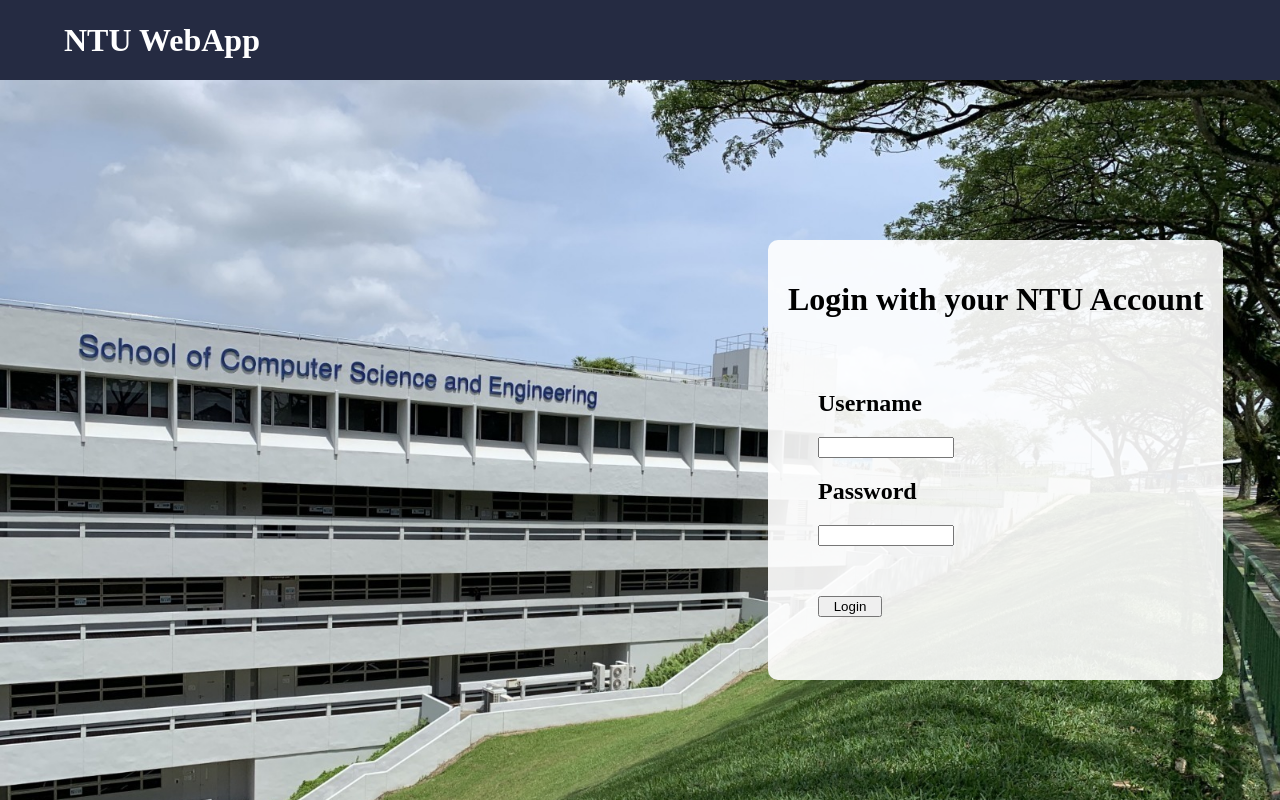
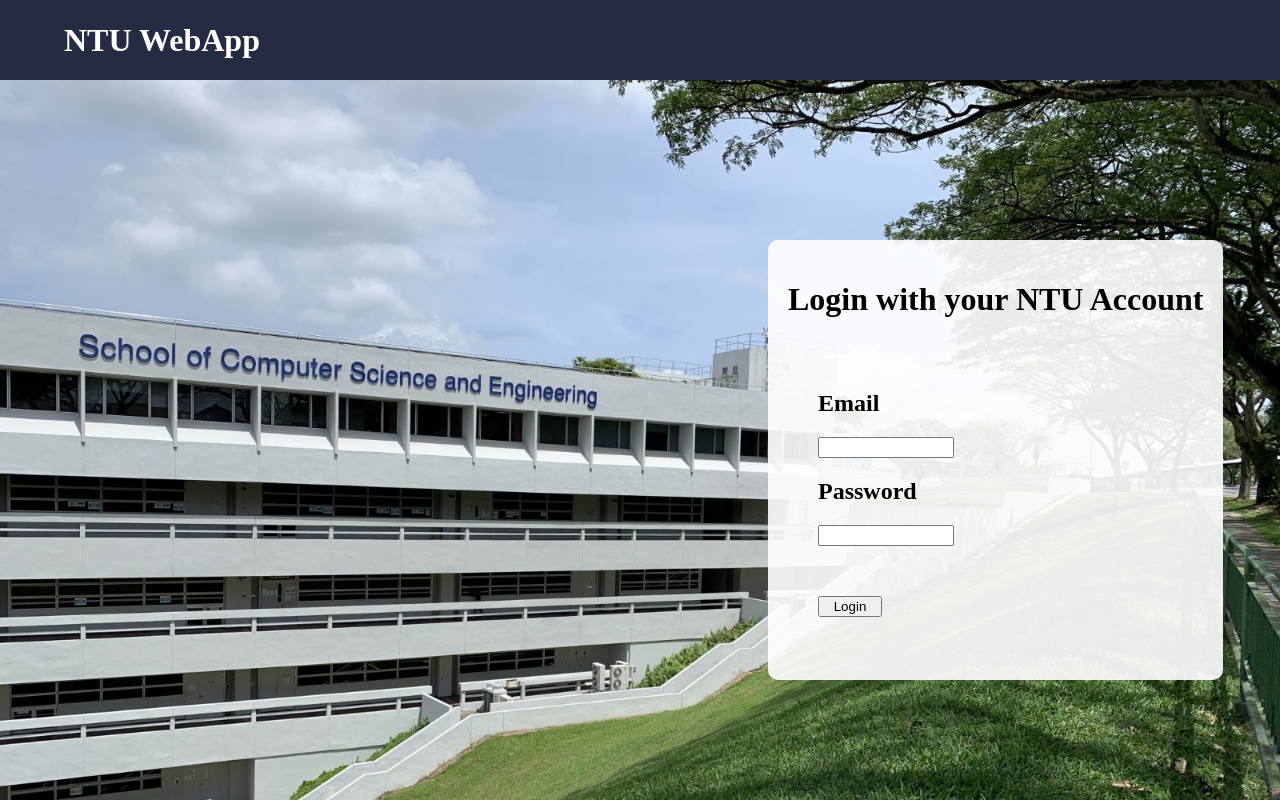
Before and after one commit to winglam209/TechTrek-G6-FE, a React (Create React App) app in the folder fill-in-the-blank/: page / in a window 1280 px wide. Built offline with nearby package versions, Linux system fonts and the light colour scheme; no server answers.

Commit message:
feat: :sparkles: Add firebase auth

```diff
--- a/fill-in-the-blank/package.json
+++ b/fill-in-the-blank/package.json
@@ -12,6 +12,7 @@
     "react-bootstrap": "^2.5.0",
     "react-containers": "^16.0.5",
     "react-dom": "^18.2.0",
+    "react-firebase-hooks": "^5.0.3",
     "react-icons": "^4.4.0",
     "react-router-dom": "^6.3.0",
     "react-scripts": "5.0.1",
--- a/fill-in-the-blank/src/App.js
+++ b/fill-in-the-blank/src/App.js
@@ -1,18 +1,25 @@
 import { BrowserRouter as Router, Routes, Route } from "react-router-dom";
 
+import { useAuthState } from "react-firebase-hooks/auth";
+import { firebaseAuth } from "./firebase";
+
 import ProtectedRoutes from "./components/ProectedRoutes";
-import { AuthProvider } from "./context/authContext";
-
 import NavBar from "./components/layout/NavBar";
 import Home from "./pages/Home";
 import GroupFinder from "./pages/GroupFinder";
 import IndexSwap from "./pages/IndexSwap";
 import Forum from "./pages/Forum";
+import Loader from "./components/Loader";
 
 function App() {
+  const [user, loading, error] = useAuthState(firebaseAuth);
+
   return (
-    <AuthProvider>
     <Router>
+      {loading ? (
+        <Loader />
+      ) : (
+        <div>
           <NavBar />
           <Routes>
             <Route path="/*" element={<Home />} />
@@ -22,8 +29,9 @@
               <Route path="/forum" element={<Forum />} />
             </Route>
           </Routes>
+        </div>
+      )}
     </Router>
-    </AuthProvider>
   );
 }
 
--- /dev/null
+++ b/fill-in-the-blank/src/components/Loader.jsx
@@ -0,0 +1,11 @@
+import styles from "../styles/components/Loader.module.css";
+
+const Loader = () => {
+  return (
+    <div className={styles.main}>
+      <div className={styles.loader} />
+    </div>
+  );
+};
+
+export default Loader;
--- a/fill-in-the-blank/src/components/Login.jsx
+++ b/fill-in-the-blank/src/components/Login.jsx
@@ -1,20 +1,48 @@
-import { useContext } from "react";
+import { useState } from "react";
 
-import { authContext } from "../context/authContext";
+import { firebaseAuth } from "../firebase";
+import { signInWithEmailAndPassword } from "firebase/auth";
 
 import styles from "../styles/components/Login.module.css";
 
 const Login = () => {
-  const { setAuth } = useContext(authContext);
+  const [email, setEmail] = useState("");
+  const [password, setPassword] = useState("");
+
+  const handleSignIn = () => {
+    signInWithEmailAndPassword(firebaseAuth, email, password)
+      .then((userCredential) => {
+        // Signed in
+        const user = userCredential.user;
+        console.log("Signed in as: ", user);
+      })
+      .catch((error) => {
+        console.log("Error: ", error);
+      });
+  };
+
+  console.log("email:", email);
+  console.log("password:", password);
+
   return (
     <div className={styles.loginCard}>
       <h1>Login with your NTU Account</h1>
       <div className={styles.loginArea}>
-        <h2 className={styles.inputHeader}>Username</h2>
-        <input className={styles.inputField} />
+        <h2 className={styles.inputHeader}>Email</h2>
+        <input
+          className={styles.inputField}
+          type="email"
+          value={email}
+          onChange={(e) => setEmail(e.target.value)}
+        />
         <h2 className={styles.inputHeader}>Password</h2>
-        <input className={styles.inputField} />
-        <button className={styles.loginButton} onClick={() => setAuth(true)}>
+        <input
+          className={styles.inputField}
+          type="password"
+          value={password}
+          onChange={(e) => setPassword(e.target.value)}
+        />
+        <button className={styles.loginButton} onClick={handleSignIn}>
           Login
         </button>
       </div>
--- a/fill-in-the-blank/src/components/ProectedRoutes.jsx
+++ b/fill-in-the-blank/src/components/ProectedRoutes.jsx
@@ -1,11 +1,12 @@
-import { useContext } from "react";
+import { Navigate, Outlet } from "react-router-dom";
+import { useAuthState } from "react-firebase-hooks/auth";
 
-import { Navigate, Outlet } from "react-router-dom";
-
-import { authContext } from "../context/authContext";
+import { firebaseAuth } from "../firebase";
 
 export default function ProtectedRoutes() {
-  const { auth } = useContext(authContext);
+  const [user, loading, error] = useAuthState(firebaseAuth);
 
-  return auth ? <Outlet /> : <Navigate to="/" />;
+  console.log("Current Logged-in user:", user);
+
+  return user ? <Outlet /> : <Navigate to="/" />;
 }
--- a/fill-in-the-blank/src/components/layout/NavBar.jsx
+++ b/fill-in-the-blank/src/components/layout/NavBar.jsx
@@ -1,17 +1,28 @@
-import { useContext } from "react";
 import { Link } from "react-router-dom";
 
-import { authContext } from "../../context/authContext";
+import { signOut } from "firebase/auth";
+import { useAuthState } from "react-firebase-hooks/auth";
+import { firebaseAuth } from "../../firebase";
 
 import styles from "../../styles/components/layout/NavBar.module.css";
 
 const NavBar = () => {
-  const { auth, setAuth } = useContext(authContext);
-  console.log(auth);
+  const [user, loading, error] = useAuthState(firebaseAuth);
+
+  const logout = () => {
+    signOut(firebaseAuth)
+      .then(() => {
+        console.log("Signed out successfully");
+      })
+      .catch((error) => {
+        console.log("Signed out failed: ", error);
+      });
+  };
+
   return (
     <div className={styles.navBar}>
       <header className={styles.websiteTitle}>NTU WebApp</header>
-      {auth ? (
+      {user ? (
         <div className={styles.navBarLinksRow}>
           <Link className={styles.navBarLink} to="/indexSwap">
             Index Swap
@@ -27,8 +38,8 @@
         <div className={styles.navBarLinksRow}></div>
       )}
 
-      {auth ? (
-        <button className={styles.loginButton} onClick={() => setAuth(false)}>
+      {user ? (
+        <button className={styles.loginButton} onClick={logout}>
           Log Out
         </button>
       ) : (
--- a/fill-in-the-blank/src/context/authContext.jsx
+++ /dev/null
@@ -1,21 +0,0 @@
-import { createContext, useState } from "react";
-
-export const authContext = createContext({
-  auth: false,
-  setAuth: () => {},
-});
-
-export const AuthProvider = ({ children }) => {
-  const [auth, setAuth] = useState(false);
-
-  return (
-    <authContext.Provider
-      value={{
-        auth,
-        setAuth,
-      }}
-    >
-      {children}
-    </authContext.Provider>
-  );
-};
--- a/fill-in-the-blank/src/firebase.js
+++ b/fill-in-the-blank/src/firebase.js
@@ -1,6 +1,7 @@
 // Import the functions you need from the SDKs you need
 import { initializeApp } from "firebase/app";
 import { getFirestore } from "firebase/firestore";
+import { connectAuthEmulator, getAuth } from "firebase/auth";
 // TODO: Add SDKs for Firebase products that you want to use
 // https://firebase.google.com/docs/web/setup#available-libraries
 
@@ -17,3 +18,4 @@
 // Initialize Firebase
 const app = initializeApp(firebaseConfig);
 export const db = getFirestore(app);
+export const firebaseAuth = getAuth(app);
--- a/fill-in-the-blank/src/pages/Home.jsx
+++ b/fill-in-the-blank/src/pages/Home.jsx
@@ -1,14 +1,14 @@
-import { useContext } from "react";
+import { useAuthState } from "react-firebase-hooks/auth";
 
-import { authContext } from "../context/authContext";
+import { firebaseAuth } from "../firebase";
 
 import Login from "../components/Login";
 
 import styles from "../styles/pages/Home.module.css";
 
 const Home = () => {
-  const { auth } = useContext(authContext);
-  return <div className={styles.home}>{auth ? <></> : <Login />}</div>;
+  const [user, loading, error] = useAuthState(firebaseAuth);
+  return <div className={styles.home}>{user ? <></> : <Login />}</div>;
 };
 
 export default Home;
--- a/fill-in-the-blank/src/pages/IndexSwap.jsx
+++ b/fill-in-the-blank/src/pages/IndexSwap.jsx
@@ -4,7 +4,10 @@
 import styles from "../styles/pages/IndexSwap.module.css";
 
 const IndexSwap = () => {
-  const q = query(collection(db, "Forum"), where("Comment", "==", "Hi"));
+  const q = query(
+    collection(db, "Index-Swap"),
+    where("Email", "==", "xyz@gmail.com")
+  );
 
   async function getData() {
     const querySnapshot = await getDocs(q);
--- /dev/null
+++ b/fill-in-the-blank/src/styles/components/Loader.module.css
@@ -0,0 +1,25 @@
+.main {
+  width: 100%;
+  height: 100vh;
+  display: flex;
+  justify-content: center;
+  align-items: center;
+}
+
+.loader {
+  border: 16px solid #f3f3f3; /* Light grey */
+  border-top: 16px solid #3498db; /* Blue */
+  border-radius: 50%;
+  width: 120px;
+  height: 120px;
+  animation: spin 2s linear infinite;
+}
+
+@keyframes spin {
+  0% {
+    transform: rotate(0deg);
+  }
+  100% {
+    transform: rotate(360deg);
+  }
+}
```
Also changed, not shown: 1 other file (tests, documents, lock files or other folders). Lines whose indentation alone changed are shown as unchanged.
